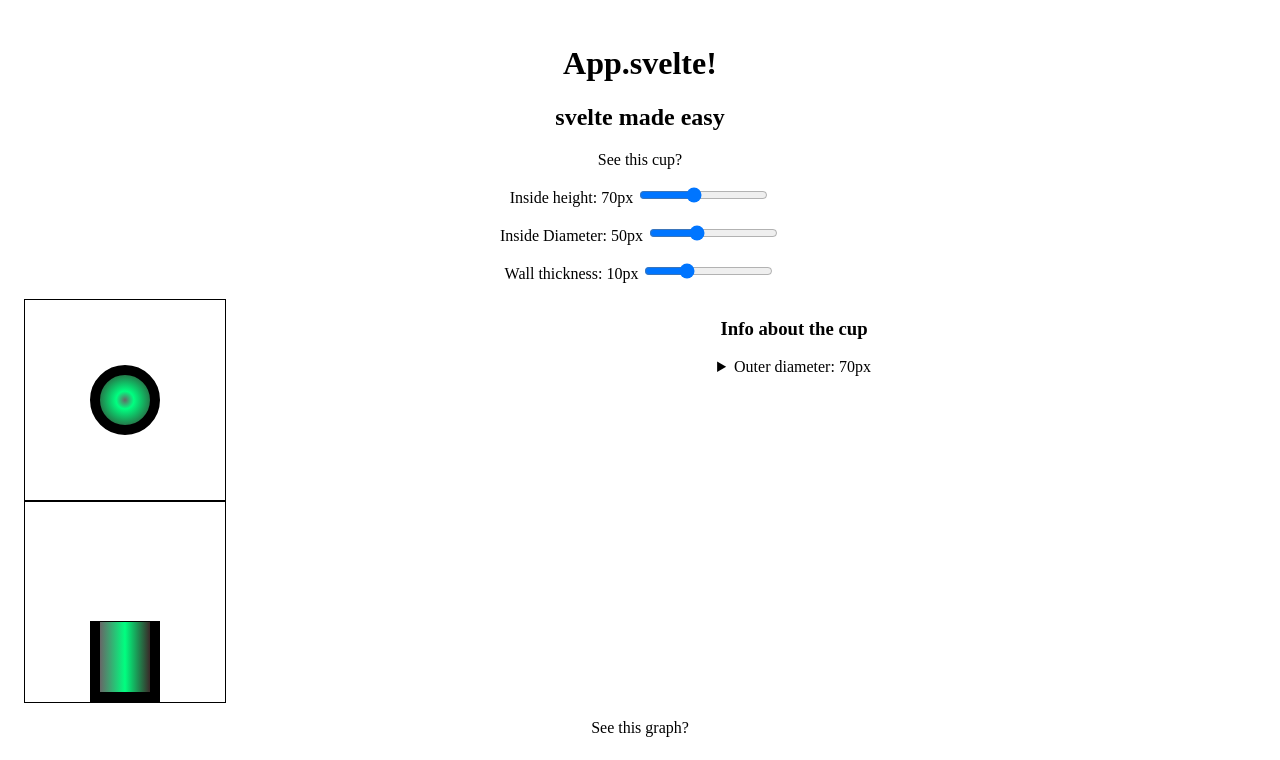
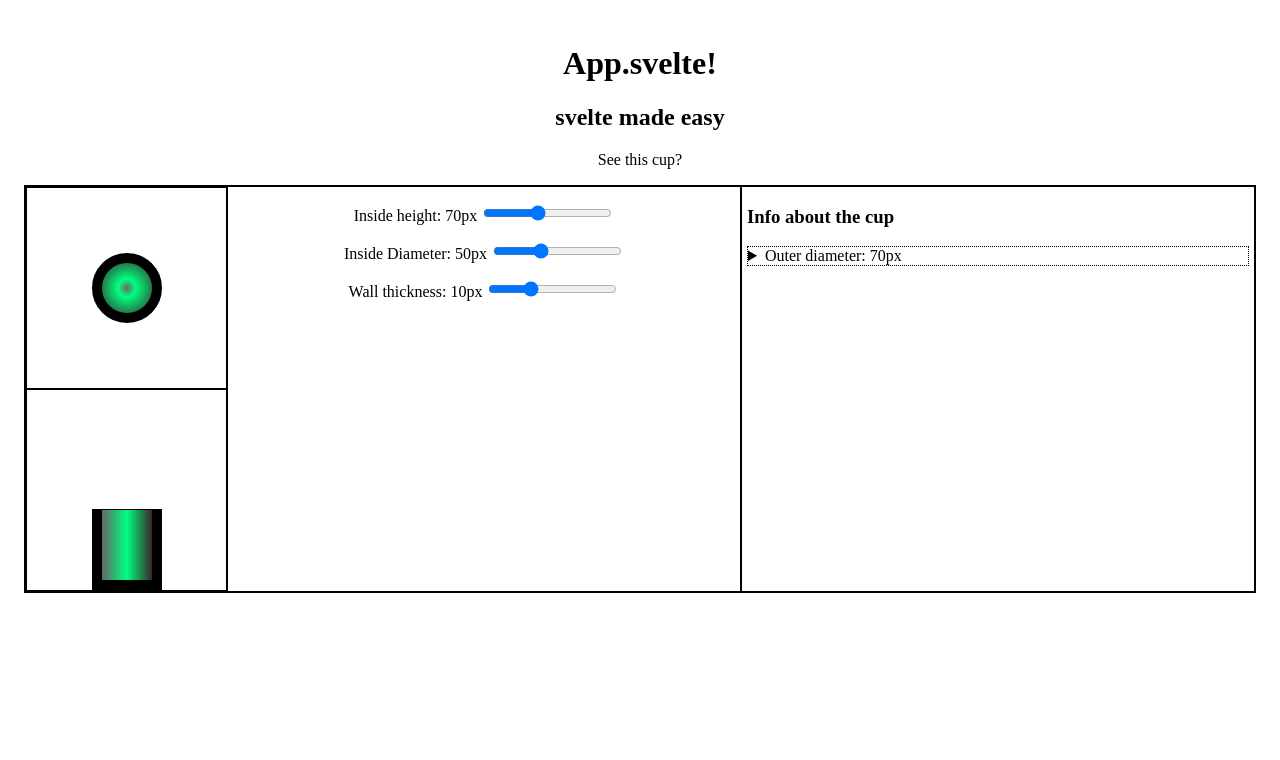
Before and after one commit to EmilNilsson12/svelte-projekt, a Svelte app: page / in a window 1280 px wide. Shown: the top 760 px of the page. Built offline with nearby package versions, Linux system fonts and the light colour scheme; the HTML template or start-up script is replaced by a standard one.

Commit message:
Re-do grid layout

```diff
--- a/src/App.svelte
+++ b/src/App.svelte
@@ -1,13 +1,13 @@
 <script>
 	import CupView from './components/CupView.svelte';
-	import GraphView from './components/GraphView.svelte';
+	import CupVisualizer from './components/CupVisualizer.svelte';
 </script>
 
 <main>
 	<h1>App.svelte!</h1>
 	<h2>svelte made easy</h2>
 	<CupView />
-	<GraphView />
+	<CupVisualizer />
 </main>
 
 <style>
--- /dev/null
+++ b/src/Components/CupVisualizer.svelte
@@ -0,0 +1,197 @@
+<script>
+	import { onMount } from 'svelte';
+
+	import Chart from 'chart.js/auto';
+
+	import CupViewsComponent from './CupViewsComponent.svelte';
+	import SummaryComponent from './SummaryComponent.svelte';
+
+	import { addData, removeData, updateValue } from '../utils/chartMethods.js';
+	import {
+		getRandomValue,
+		getArrofZeros,
+		getArrOfRandomValues,
+		getArr100,
+	} from '../utils/getArrays.js';
+
+	let rangeValueHeight = '70';
+	let rangeValueDia = '50';
+	let rangeValueThickness = '10';
+
+	// let djurValue = '';
+	// let djurAntalValue = '';
+
+	// let xLabels = getArr100();
+	// let yValues = getArrofZeros(100);
+
+	// let myChart;
+	// let massPopChart;
+	// onMount(() => {
+	// 	myChart = document.getElementById('myChart').getContext('2d');
+
+	// 	massPopChart = new Chart(myChart, {
+	// 		type: 'line',
+	// 		data: {
+	// 			labels: xLabels,
+	// 			datasets: [
+	// 				{
+	// 					label: 'Population',
+	// 					data: yValues,
+	// 				},
+	// 			],
+	// 		},
+	// 		options: {
+	// 			responsive: true,
+	// 			scales: {
+	// 				y: {
+	// 					beginAtZero: true,
+
+	// 					suggestedMax: 10,
+	// 				},
+	// 			},
+	// 		},
+	// 	});
+	// });
+
+	function handleChange(paramString) {
+		console.log('Range touched!');
+		switch (paramString) {
+			case 'height':
+				console.log('Height: ', rangeValueHeight);
+				break;
+
+			case 'diameter':
+				console.log('Diameter: ', rangeValueDia);
+				break;
+
+			case 'thickness':
+				console.log('Thickness: ', rangeValueThickness);
+				break;
+
+			default:
+				break;
+		}
+	}
+
+	// function handleSubmit() {
+	// 	let labelExists = massPopChart.data.labels.find(
+	// 		(label) => label === djurValue
+	// 	);
+
+	// 	if (labelExists) {
+	// 		updateValue(massPopChart, djurValue, parseInt(djurAntalValue, 10));
+	// 	} else {
+	// 		addData(massPopChart, djurValue, parseInt(djurAntalValue, 10));
+	// 	}
+	// }
+</script>
+
+<main>
+	<p>See this cup?</p>
+
+	<div class="grid-container">
+		<div class="cup-views">
+			<CupViewsComponent
+				{rangeValueHeight}
+				{rangeValueDia}
+				{rangeValueThickness}
+			/>
+		</div>
+		<div class="range-inputs">
+			<p>
+				Inside height: {rangeValueHeight}px
+				<input
+					on:input={handleChange('height')}
+					on:change={handleChange('height')}
+					type="range"
+					id="volume"
+					name="volume"
+					bind:value={rangeValueHeight}
+					min="0"
+					max="170"
+				/>
+			</p>
+			<p>
+				Inside Diameter: {rangeValueDia}px
+				<input
+					on:input={handleChange('diameter')}
+					on:change={handleChange('diameter')}
+					type="range"
+					id="volume"
+					name="volume"
+					bind:value={rangeValueDia}
+					min="0"
+					max="140"
+				/>
+			</p>
+			<p>
+				Wall thickness: {rangeValueThickness}px
+				<input
+					on:input={handleChange('thickness')}
+					on:change={handleChange('thickness')}
+					type="range"
+					id="volume"
+					name="volume"
+					bind:value={rangeValueThickness}
+					min="1"
+					max="30"
+				/>
+			</p>
+		</div>
+		<div class="summaries">
+			<SummaryComponent
+				{rangeValueHeight}
+				{rangeValueDia}
+				{rangeValueThickness}
+			/>
+		</div>
+	</div>
+
+	<!-- <form on:submit|preventDefault={handleSubmit}>
+		<p>
+			<label for="djur">Djur</label>
+			<input type="text" id="djur" bind:value={djurValue} required />
+		</p>
+		<p>
+			<label for="antal">Antal</label>
+			<input type="number" id="antal" bind:value={djurAntalValue} required />
+		</p>
+		<button type="submit">Submit</button>
+	</form>
+	<p>See this graph?</p>
+	<div class="chart-wrapper">
+		<canvas id="myChart" />
+	</div> -->
+</main>
+
+<style>
+	.grid-container {
+		display: grid;
+		grid-template-columns: 202px 1fr 1fr;
+	}
+
+	.cup-views {
+		grid-area: 1 / 1 / 2 / 2;
+	}
+	.range-inputs {
+		grid-area: 1 / 2 / 2 / 3;
+	}
+	.summaries {
+		grid-area: 1 / 3 / 2 / 4;
+	}
+
+	.grid-container,
+	.grid-container > * {
+		border: 1px solid black;
+	}
+
+	/* form {
+		border: 1px dotted black;
+	}
+	.chart-wrapper {
+		height: 400px;
+	}
+	canvas {
+		display: block;
+	} */
+</style>
--- a/src/Components/GraphView.svelte
+++ /dev/null
@@ -1,176 +0,0 @@
-<script>
-	import { onMount } from 'svelte';
-
-	import Chart from 'chart.js/auto';
-
-	import SummaryComponent from './SummaryComponent.svelte';
-	import CupViewsComponent from './CupViewsComponent.svelte';
-
-	import { addData, removeData, updateValue } from './chartMethods.js';
-	import {
-		getRandomValue,
-		getArrofZeros,
-		getArrOfRandomValues,
-		getArr100,
-	} from './getArrays.js';
-
-	let rangeValueHeight = '70';
-	let rangeValueDia = '50';
-	let rangeValueThickness = '10';
-
-	let djurValue = '';
-	let djurAntalValue = '';
-
-	let xLabels = getArr100();
-	let yValues = getArrofZeros(100);
-
-	let myChart;
-	let massPopChart;
-	onMount(() => {
-		myChart = document.getElementById('myChart').getContext('2d');
-
-		massPopChart = new Chart(myChart, {
-			type: 'line',
-			data: {
-				labels: xLabels,
-				datasets: [
-					{
-						label: 'Population',
-						data: yValues,
-					},
-				],
-			},
-			options: {
-				responsive: true,
-				scales: {
-					y: {
-						beginAtZero: true,
-
-						suggestedMax: 10,
-					},
-				},
-			},
-		});
-	});
-
-	function handleChange(paramString) {
-		console.log('Range touched!');
-		switch (paramString) {
-			case 'height':
-				console.log('Height: ', rangeValueHeight);
-				break;
-
-			case 'diameter':
-				console.log('Diameter: ', rangeValueDia);
-				break;
-
-			case 'thickness':
-				console.log('Thickness: ', rangeValueThickness);
-				break;
-
-			default:
-				break;
-		}
-	}
-
-	function handleSubmit() {
-		let labelExists = massPopChart.data.labels.find(
-			(label) => label === djurValue
-		);
-
-		if (labelExists) {
-			updateValue(massPopChart, djurValue, parseInt(djurAntalValue, 10));
-		} else {
-			addData(massPopChart, djurValue, parseInt(djurAntalValue, 10));
-		}
-	}
-</script>
-
-<main>
-	<p>See this cup?</p>
-	<p>
-		Inside height: {rangeValueHeight}px
-		<input
-			on:input={handleChange('height')}
-			on:change={handleChange('height')}
-			type="range"
-			id="volume"
-			name="volume"
-			bind:value={rangeValueHeight}
-			min="0"
-			max="170"
-		/>
-	</p>
-	<p>
-		Inside Diameter: {rangeValueDia}px
-		<input
-			on:input={handleChange('diameter')}
-			on:change={handleChange('diameter')}
-			type="range"
-			id="volume"
-			name="volume"
-			bind:value={rangeValueDia}
-			min="0"
-			max="140"
-		/>
-	</p>
-	<p>
-		Wall thickness: {rangeValueThickness}px
-		<input
-			on:input={handleChange('thickness')}
-			on:change={handleChange('thickness')}
-			type="range"
-			id="volume"
-			name="volume"
-			bind:value={rangeValueThickness}
-			min="1"
-			max="30"
-		/>
-	</p>
-
-	<div class="grid-container">
-		<CupViewsComponent
-			{rangeValueHeight}
-			{rangeValueDia}
-			{rangeValueThickness}
-		/>
-		<SummaryComponent
-			{rangeValueHeight}
-			{rangeValueDia}
-			{rangeValueThickness}
-		/>
-	</div>
-
-	<form on:submit|preventDefault={handleSubmit}>
-		<p>
-			<label for="djur">Djur</label>
-			<input type="text" id="djur" bind:value={djurValue} required />
-		</p>
-		<p>
-			<label for="antal">Antal</label>
-			<input type="number" id="antal" bind:value={djurAntalValue} required />
-		</p>
-		<button type="submit">Submit</button>
-	</form>
-	<p>See this graph?</p>
-	<div class="chart-wrapper">
-		<canvas id="myChart" />
-	</div>
-</main>
-
-<style>
-	.grid-container {
-		display: grid;
-		grid-template-columns: 1fr 3fr;
-	}
-	form {
-		display: none;
-		border: 1px dotted black;
-	}
-	.chart-wrapper {
-		height: 400px;
-	}
-	canvas {
-		display: block;
-	}
-</style>
--- a/src/Components/SummaryComponent.svelte
+++ b/src/Components/SummaryComponent.svelte
@@ -26,4 +26,11 @@
 </section>
 
 <style>
+	section {
+		text-align: left;
+		margin: 0 5px;
+	}
+	details {
+		border: 1px dotted black;
+	}
 </style>
```
Also changed, not shown: src/utils/chartMethods.js (renamed from src/Components/chartMethods.js), src/utils/getArrays.js (renamed from src/Components/getArrays.js).
